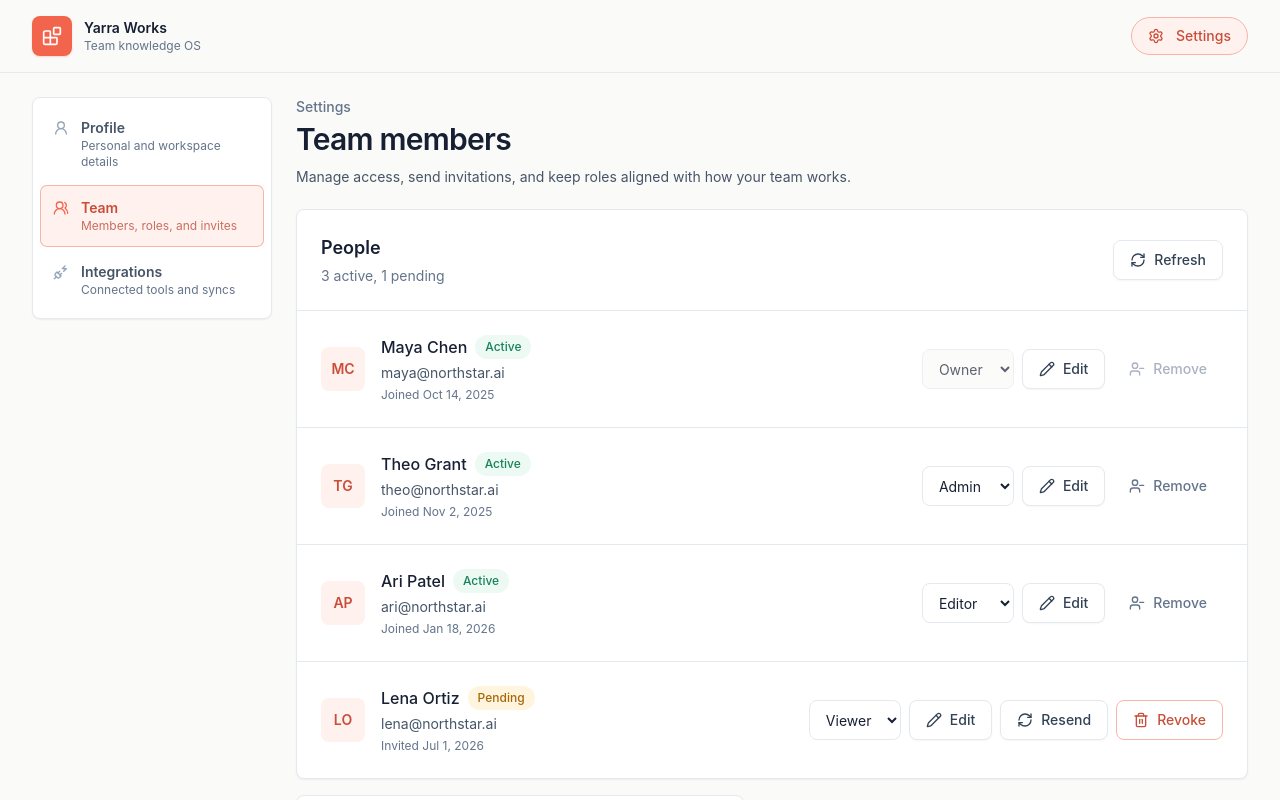
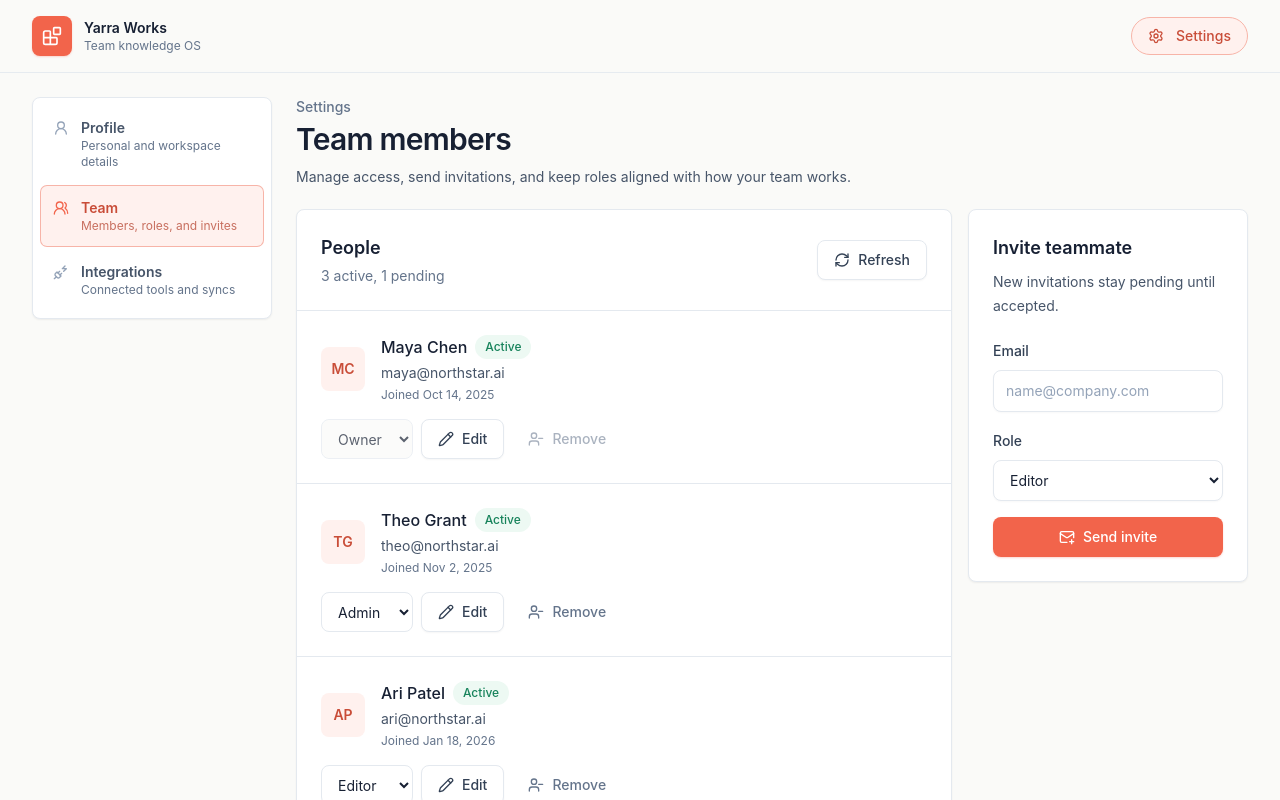
Before and after one commit to farrukhh25-AA/fictional-saas-settings, a React (Vite) app: page /settings/team in a window 1280 px wide. Shown: the top 800 px of the page. Built offline with nearby package versions, Linux system fonts and the light colour scheme.

Commit message:
Place invite panel beside team list

```diff
--- a/src/pages/TeamPage.tsx
+++ b/src/pages/TeamPage.tsx
@@ -123,7 +123,7 @@ export function TeamPage() {
         </p>
       </div>
 
-      <div className="grid gap-4">
+      <div className="grid gap-4 xl:grid-cols-[minmax(0,1fr)_280px]">
         <Panel className="overflow-hidden">
           <div className="flex flex-col gap-3 border-b border-[#e4e9ef] p-5 sm:flex-row sm:items-center sm:justify-between sm:p-6">
             <div>
@@ -183,7 +183,7 @@ export function TeamPage() {
           )}
         </Panel>
 
-        <Panel className="w-full max-w-md self-start p-5 sm:p-6">
+        <Panel className="w-full self-start p-5 sm:max-w-md sm:p-6 xl:sticky xl:top-6 xl:max-w-none">
           <h2 className="text-lg font-semibold">Invite teammate</h2>
           <p className="mt-2 text-sm leading-6 text-[#475569]">
             New invitations stay pending until accepted.
@@ -405,7 +405,7 @@ function MemberRow({
   const isPending = member.status === 'pending';
 
   return (
-    <div className="grid gap-4 p-5 xl:grid-cols-[minmax(0,1fr)_auto] xl:items-center sm:p-6">
+    <div className="grid gap-4 p-5 2xl:grid-cols-[minmax(0,1fr)_auto] 2xl:items-center sm:p-6">
       <div className="flex min-w-0 items-center gap-4">
         <div className="flex h-11 w-11 shrink-0 items-center justify-center rounded-lg bg-[#fff1ee] text-sm font-semibold text-[#c94d38]">
           {initials(member.name)}
@@ -426,7 +426,7 @@ function MemberRow({
         </div>
       </div>
 
-      <div className="flex flex-wrap items-center gap-2 xl:justify-end">
+      <div className="flex flex-wrap items-center gap-2 2xl:justify-end">
         <select
           className="min-h-10 rounded-lg border border-[#e4e9ef] bg-white px-3 text-sm disabled:bg-[#fafaf8]"
           value={member.role}
```
